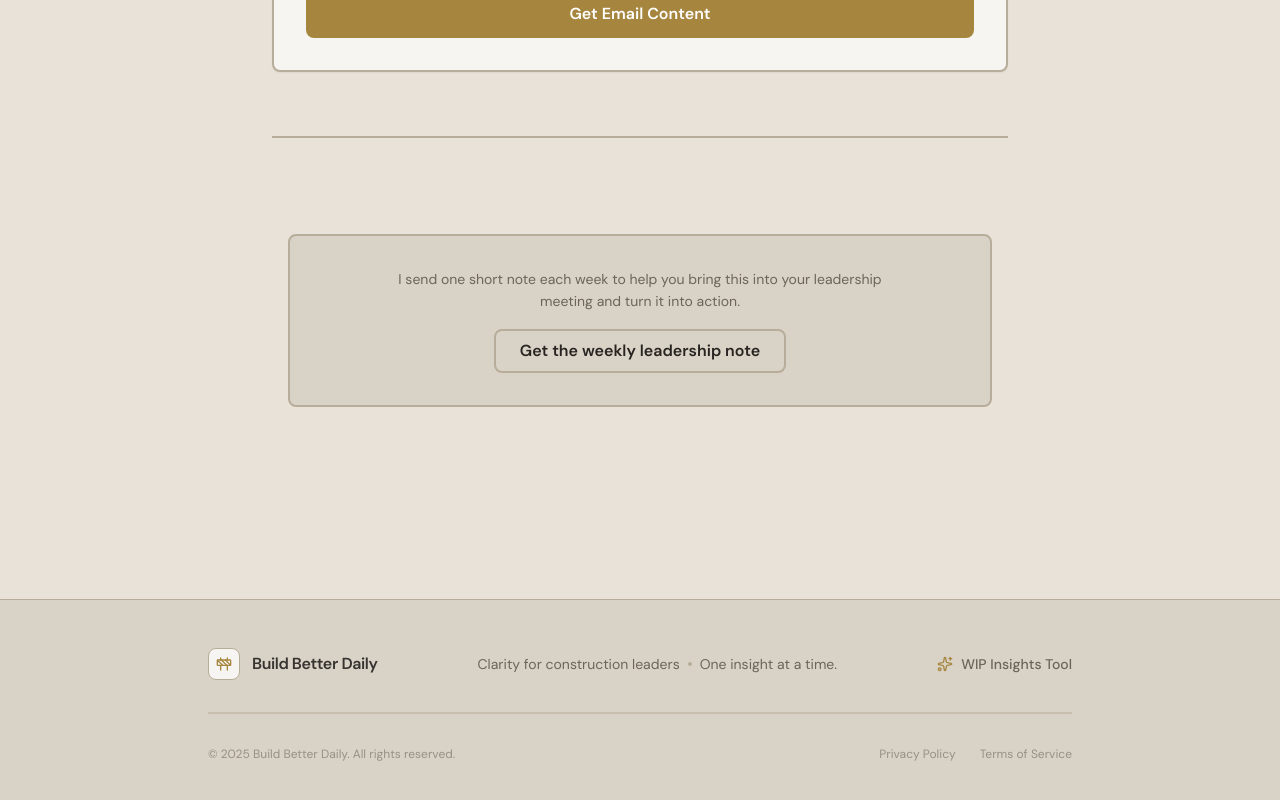
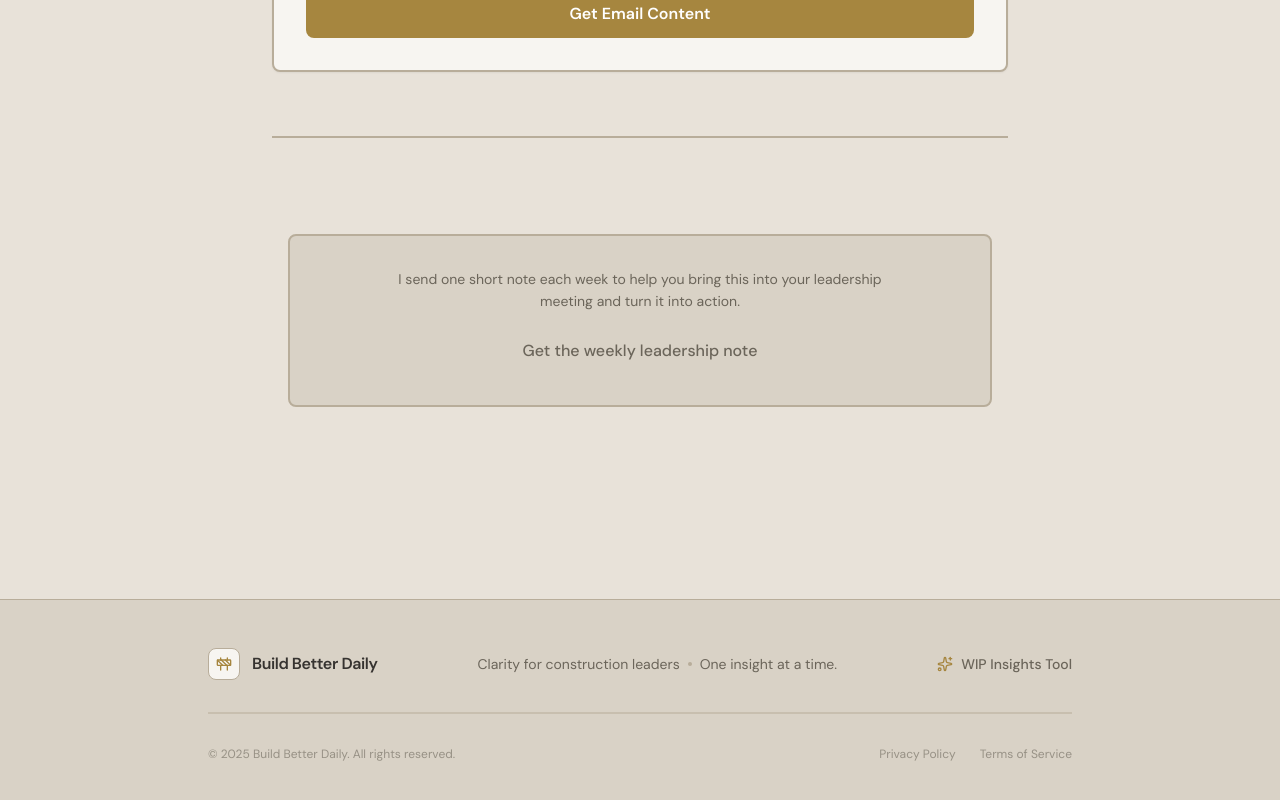
Before and after one commit to RileyM61/build-better-daily, a Next.js app: page /post/cash-flow-rollercoaster in a window 1280 px wide. Shown: the part 862-1662 px from the top of the page. Built offline with nearby package versions, Linux system fonts and the light colour scheme; no server answers.

Commit message:
Change subscription button to ghost variant for less prominence

```diff
--- a/components/SubscriptionInvite.tsx
+++ b/components/SubscriptionInvite.tsx
@@ -58,9 +58,8 @@ export default function SubscriptionInvite() {
                         I send one short note each week to help you bring this into your leadership meeting and turn it into action.
                     </p>
                     <Button
-                        variant="outline"
+                        variant="ghost"
                         onClick={() => setIsModalOpen(true)}
-                        className="text-wip-heading"
                     >
                         Get the weekly leadership note
                     </Button>
```
